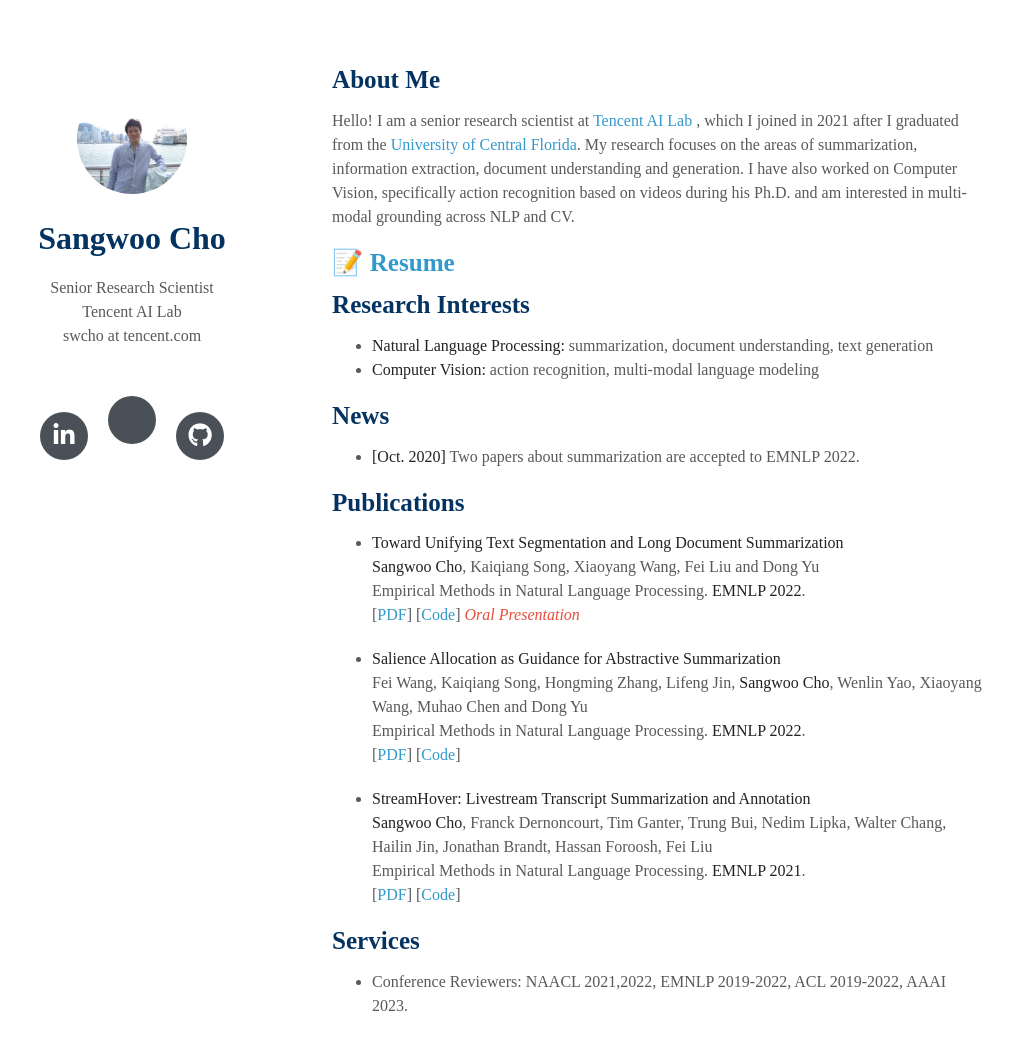
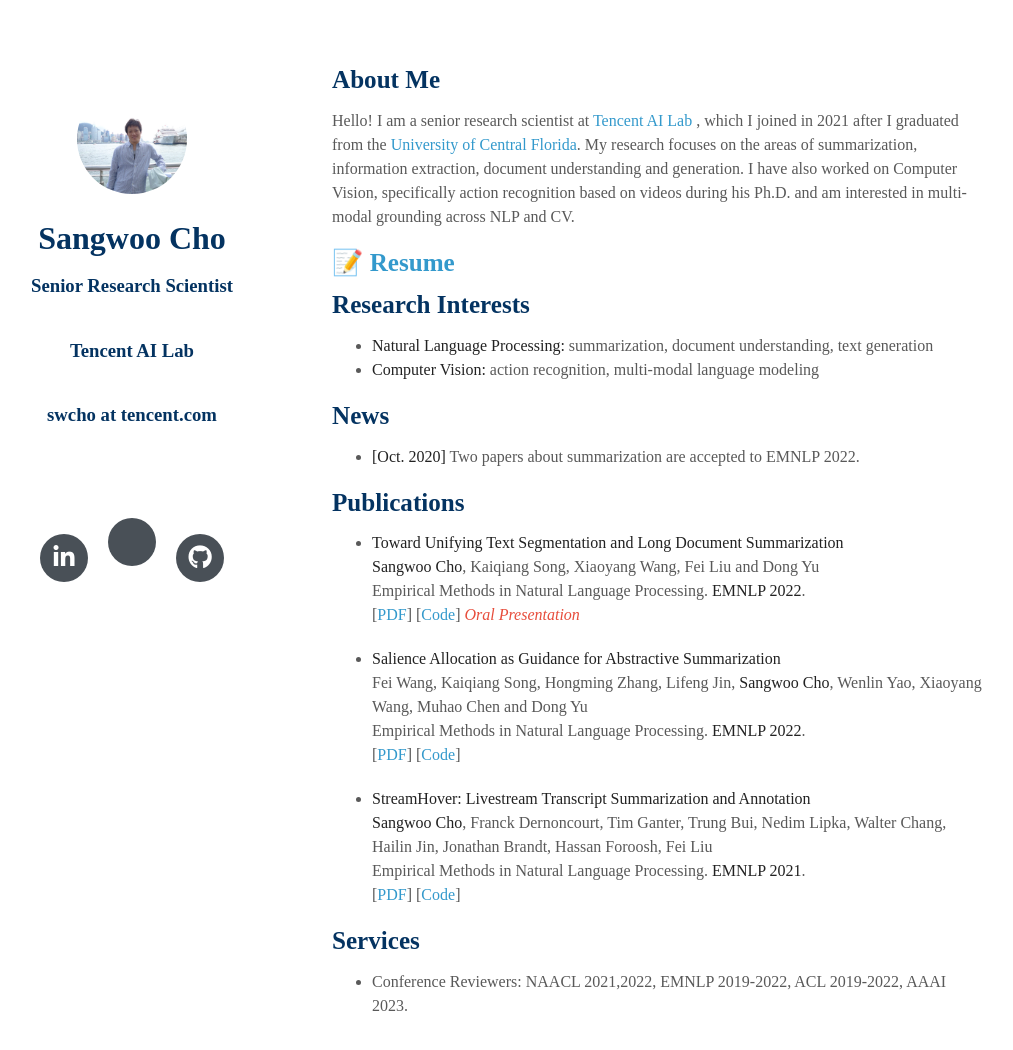
Before and after one commit to sangwoo3/sangwoo3.github.io, a Jekyll site: the page built from index.md, in a window 1280 px wide and 1112 px high. Shown: the top 1050 px of the window, without its empty margins (138-1151 px from the left). Built offline with Jekyll 4.4.1, drawn with Linux system fonts in a browser that asks for light colours; nearby versions of some CDN libraries; some web fonts are replaced; a style sheet for code colours, icons or effects is not loaded; our own code applies the rules of GitHub Pages for plain Markdown files.

Commit message:
new homepage

```diff
--- a/_layouts/homepage.html
+++ b/_layouts/homepage.html
@@ -34,13 +34,13 @@
         <h1 style="font-size:2em;">{{ site.title }}</h1>
 
         {% if site.position %}
-        {{ site.position }}
+        <h3>{{ site.position }}</h3>
         <br>
         {% endif %}
-        {{ site.affiliation }}
+        <h3>{{ site.affiliation }}</h3>
         {% if site.email %}
         <br>
-        {{ site.email }}
+        <h3>{{ site.email }}</h3>
         <br>
         <br>
         {% endif %}
```
